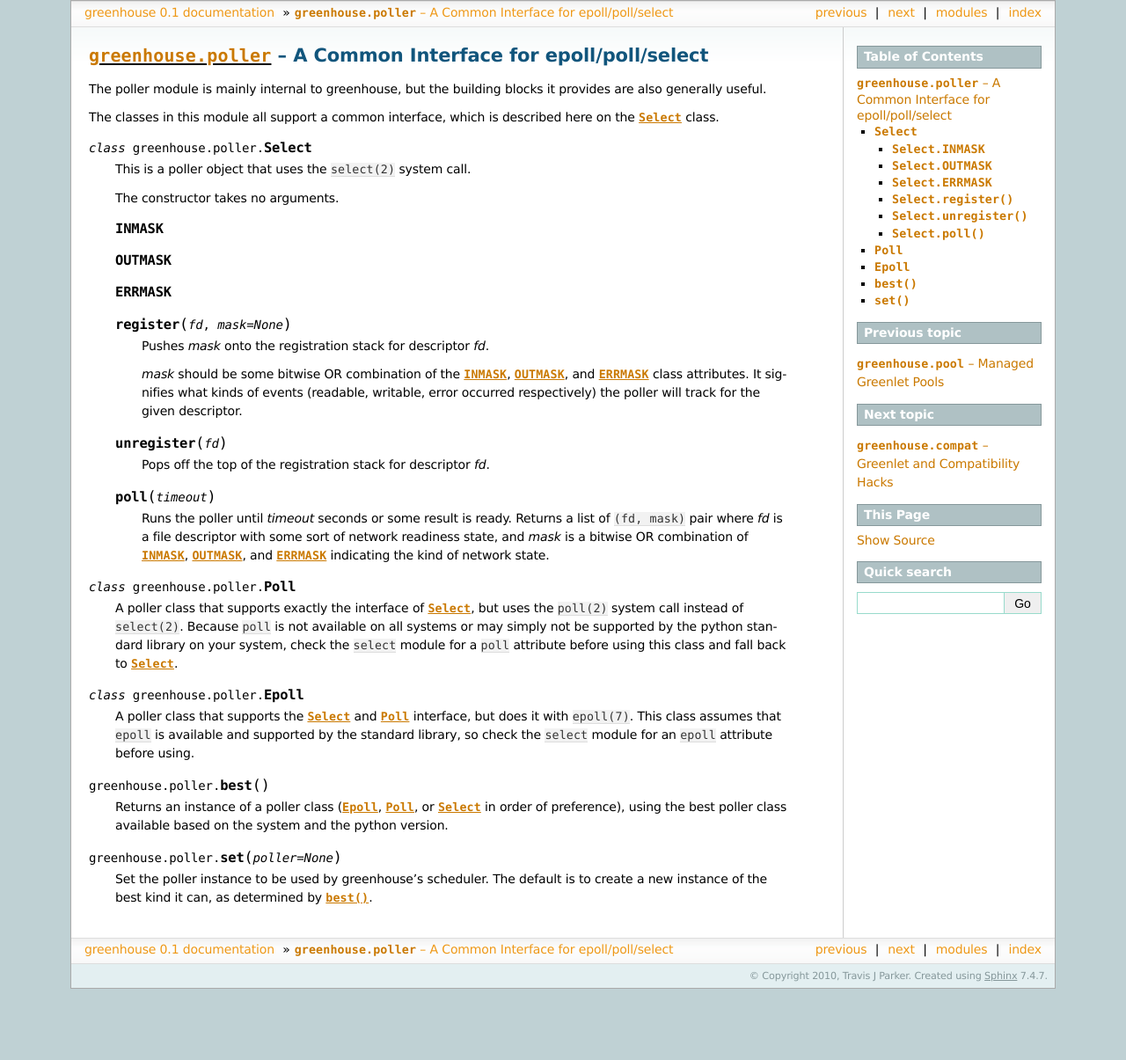
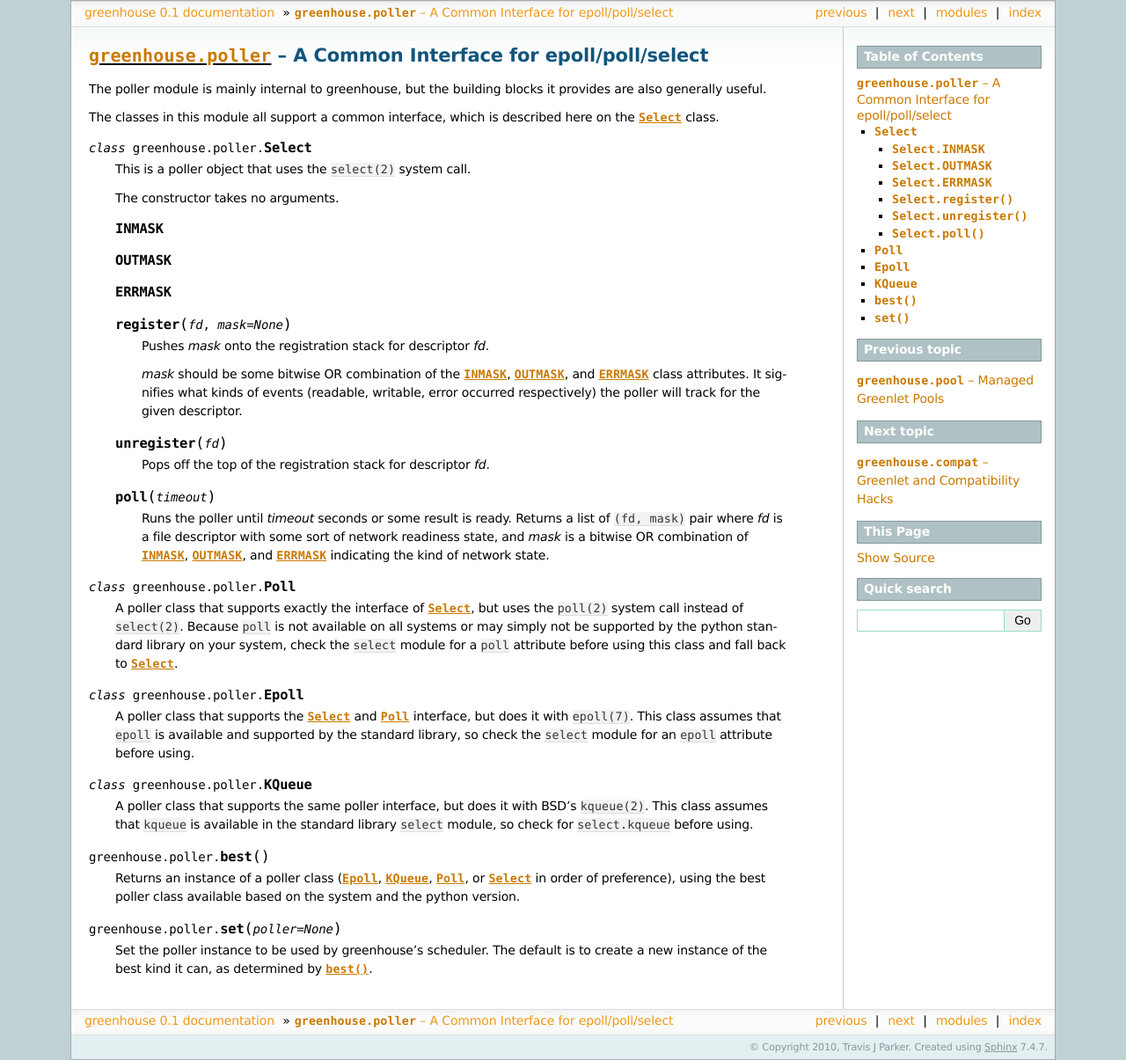
Before and after one commit to teepark/greenhouse, a Sphinx documentation site: the page built from docs/source/greenhouse/poller.rst, in a window 1280 px wide. Shown: the whole page at 88% size. Built offline with Sphinx 7.4.7, drawn with Linux system fonts in a browser that asks for light colours; before the commit the page ends 1124 px from its top, so only the background shows below that.

Commit message:
kqueue documentation

```diff
--- a/docs/source/greenhouse/poller.rst
+++ b/docs/source/greenhouse/poller.rst
@@ -60,11 +60,18 @@ here on the :class:`Select` class.
     is available and supported by the standard library, so check the ``select``
     module for an ``epoll`` attribute before using.
 
+.. class:: KQueue
+
+    A poller class that supports the same poller interface, but does it with
+    BSD's ``kqueue(2)``. This class assumes that ``kqueue`` is available in the
+    standard library ``select`` module, so check for ``select.kqueue`` before
+    using.
+
 .. function:: best
 
-    Returns an instance of a poller class (:class:`Epoll`, :class:`Poll`, or
-    :class:`Select` in order of preference), using the best poller class
-    available based on the system and the python version.
+    Returns an instance of a poller class (:class:`Epoll`, :class:`KQueue`,
+    :class:`Poll`, or :class:`Select` in order of preference), using the best
+    poller class available based on the system and the python version.
 
 .. function:: set(poller=None)
 
```
